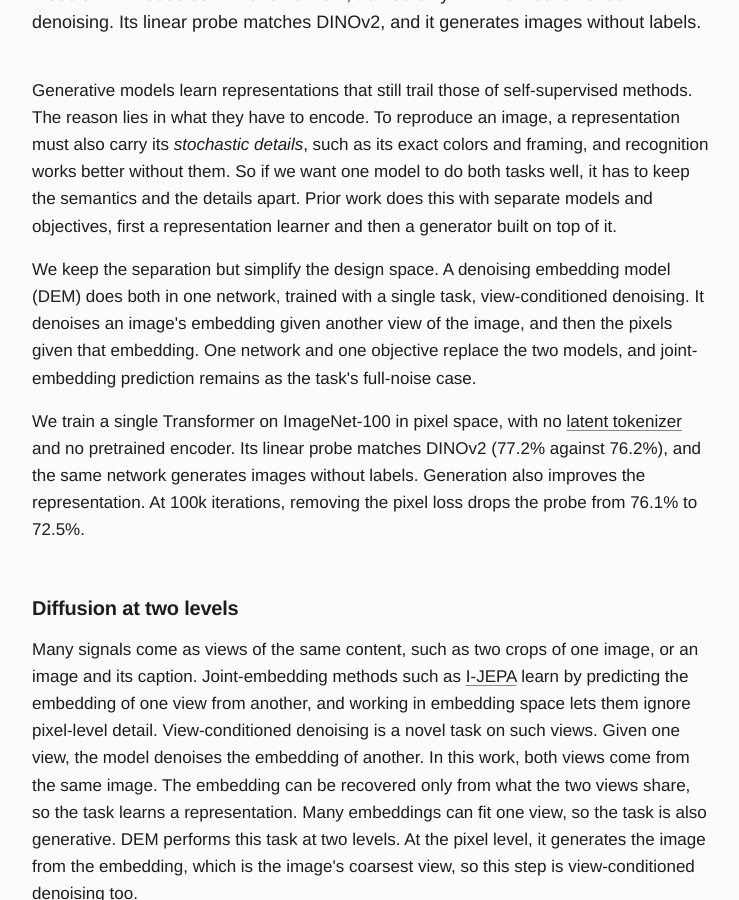
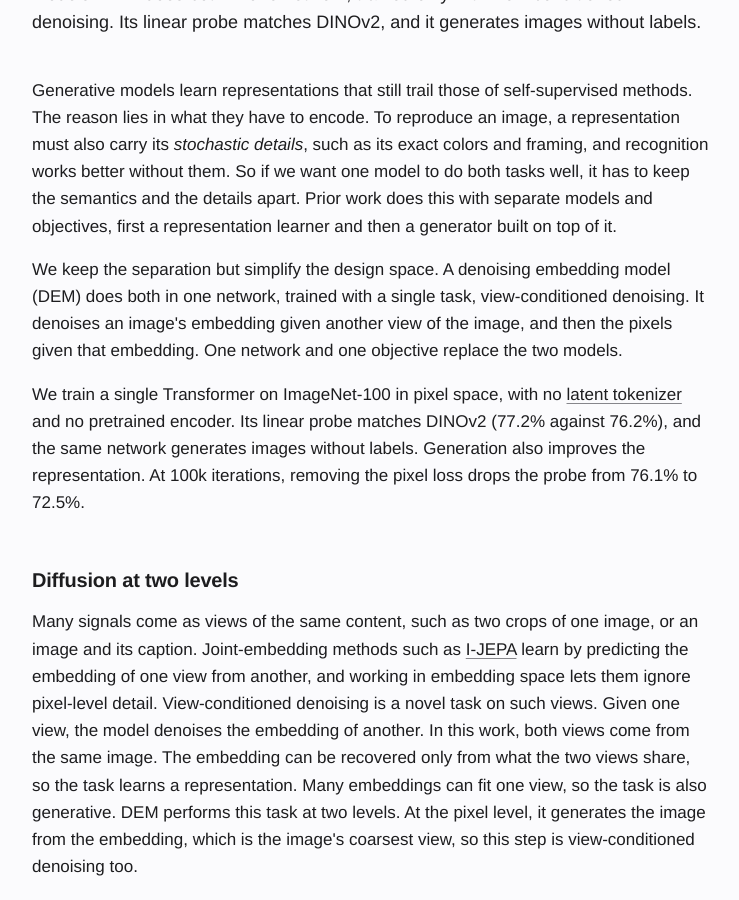
Before and after one commit to rabiulcste/rabiulcste.github.io, a Jekyll site: the page built from dem-denoising-embeddings/index.html, in a window 1280 px wide and 900 px high, scrolled down 1161 px. Shown: the whole window, without its empty margins (268-1007 px from the left). Built offline with Jekyll 4.4.1, drawn with Linux system fonts in a browser that asks for light colours.

Commit message:
DEM page: drop the crammed clause

```diff
--- a/dem-denoising-embeddings/index.html
+++ b/dem-denoising-embeddings/index.html
@@ -241,7 +241,7 @@ bibtex: |
 </section>
 <section class="intro">
     <p>Generative models learn representations that still trail those of self-supervised methods. The reason lies in what they have to encode. To reproduce an image, a representation must also carry its <em>stochastic details</em>, such as its exact colors and framing, and recognition works better without them. So if we want one model to do both tasks well, it has to keep the semantics and the details apart. Prior work does this with separate models and objectives, first a representation learner and then a generator built on top of it.</p>
-    <p>We keep the separation but simplify the design space. A denoising embedding model (DEM) does both in one network, trained with a single task, view-conditioned denoising. It denoises an image's embedding given another view of the image, and then the pixels given that embedding. One network and one objective replace the two models, and joint-embedding prediction remains as the task's full-noise case.</p>
+    <p>We keep the separation but simplify the design space. A denoising embedding model (DEM) does both in one network, trained with a single task, view-conditioned denoising. It denoises an image's embedding given another view of the image, and then the pixels given that embedding. One network and one objective replace the two models.</p>
     <p>We train a single Transformer on ImageNet-100 in pixel space, with no <a href="https://arxiv.org/abs/2112.10752">latent tokenizer</a> and no pretrained encoder. Its linear probe matches DINOv2 (77.2% against 76.2%), and the same network generates images without labels. Generation also improves the representation. At 100k iterations, removing the pixel loss drops the probe from 76.1% to 72.5%.</p>
 </section>
 
```
